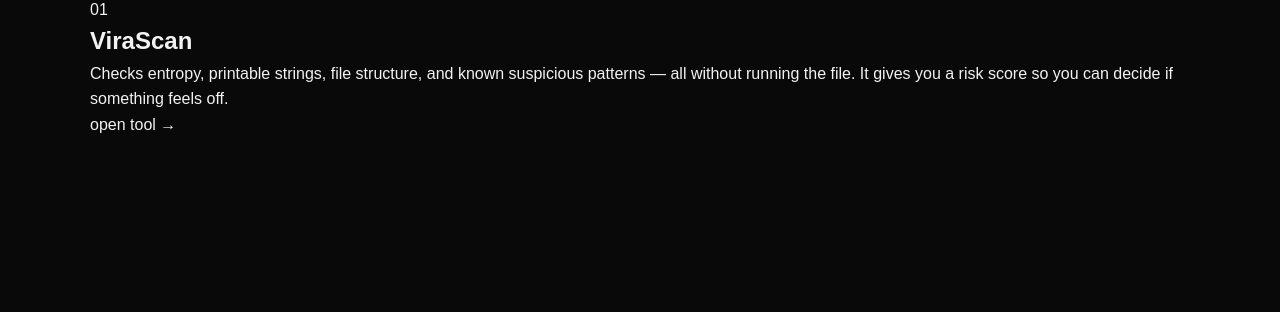
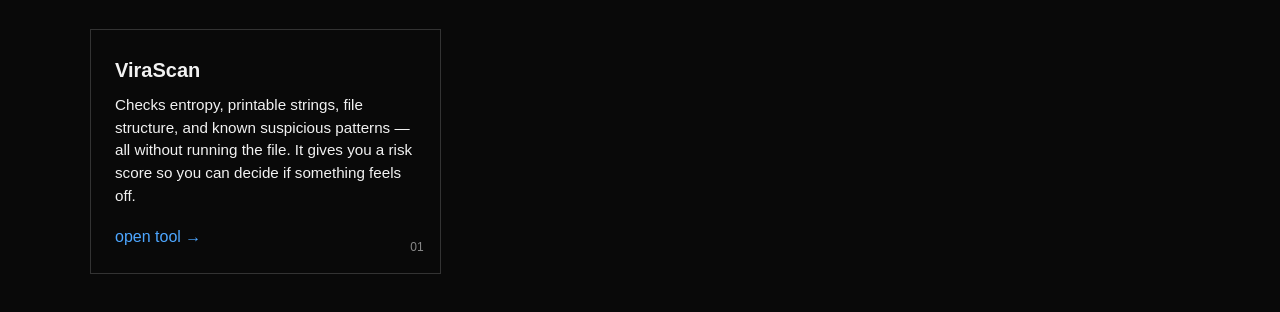
Before and after one commit to aloneiso/rishi, a plain HTML site: page things.html in a window 1280 px wide. Shown: the part 490-802 px from the top of the page. Drawn offline with Linux system fonts and the light colour scheme.

Commit message:
Update things.html

```diff
--- a/things.html
+++ b/things.html
@@ -9,6 +9,63 @@
 
     <link rel="icon" type="image/png" href="images/favicon.png">
     <link rel="stylesheet" href="css/style.css">
+
+    <!-- Additional styles for project cards (boxed look + colored link) -->
+    <style>
+        /* Boxed card – same feel as your photo cards but for text */
+        .project-card {
+            border: 1px solid var(--border, #333);
+            padding: 1.5rem;
+            position: relative;
+            background: var(--bg-card, transparent);
+            transition: border-color 0.2s ease;
+        }
+        .project-card:hover {
+            border-color: var(--accent, #888);
+        }
+
+        /* Project number in corner (like photo cards) */
+        .project-number {
+            position: absolute;
+            bottom: 1rem;
+            right: 1rem;
+            font-size: 0.75rem;
+            color: var(--text-muted, #888);
+        }
+
+        .project-name {
+            font-size: 1.25rem;
+            margin: 0 0 0.5rem;
+            font-weight: 600;
+        }
+
+        .project-bio {
+            font-size: 0.95rem;
+            line-height: 1.5;
+            margin: 0 0 1rem;
+            color: var(--text, #ddd);
+        }
+
+        /* Colored link – distinct from the rest of the text */
+        .project-link {
+            color: #4da6ff;       /* bright blue, change to any color you like */
+            text-decoration: none;
+            font-weight: 500;
+            border-bottom: 1px solid transparent;
+            transition: border-color 0.2s;
+        }
+        .project-link:hover {
+            border-bottom-color: #4da6ff;
+        }
+
+        /* Grid layout – adapt from your .photo-grid */
+        .project-grid {
+            display: grid;
+            grid-template-columns: repeat(auto-fill, minmax(260px, 1fr));
+            gap: 1.5rem;
+            margin-top: 2rem;
+        }
+    </style>
 </head>
 
 <body>
@@ -39,7 +96,6 @@
             </h1>
         </section>
 
-
         <section class="project-intro">
             <p>
                 tools & experiments that help me learn.
@@ -47,10 +103,10 @@
         </section>
 
 
-        <!-- PROJECT GRID – same box layout as your photos -->
+        <!-- PROJECT BOXES – each is a separate card -->
         <section class="project-grid">
 
-            <!-- ViraScan – Box with name, description, and link -->
+            <!-- Project 01 – ViraScan -->
             <article class="project-card">
                 <span class="project-number">01</span>
                 <h2 class="project-name">ViraScan</h2>
@@ -71,8 +127,8 @@
 
             <!--
                 ADD MORE PROJECTS HERE
-                Copy the <article class="project-card"> block and update
-                the number, name, bio, and link.
+                Copy the <article class="project-card"> block and change
+                number, name, bio, and link.
             -->
 
         </section>
@@ -80,19 +136,6 @@
     </main>
 
 
-    <!--
-        CSS NOTE:
-        To make these project cards look identical to your photo cards,
-        copy the styles from .photo-card, .photo-card img, .photo-card span
-        and apply them to .project-card, .project-card .project-name, etc.
-        For example:
-        .project-card { border: 1px solid var(--border); ... }
-        .project-card:hover { ... }
-        .project-number { position: absolute; bottom: 1rem; right: 1rem; font-size: 0.75rem; }
-        Add padding inside the card so text breathes.
-    -->
-
-
     <script src="js/main.js"></script>
 
 </body>
```
